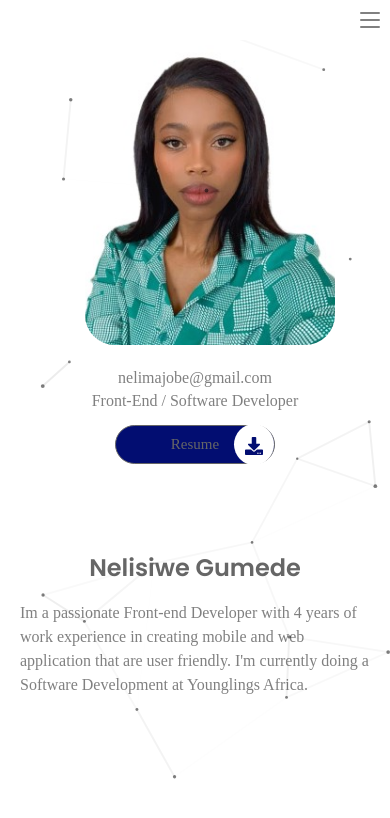
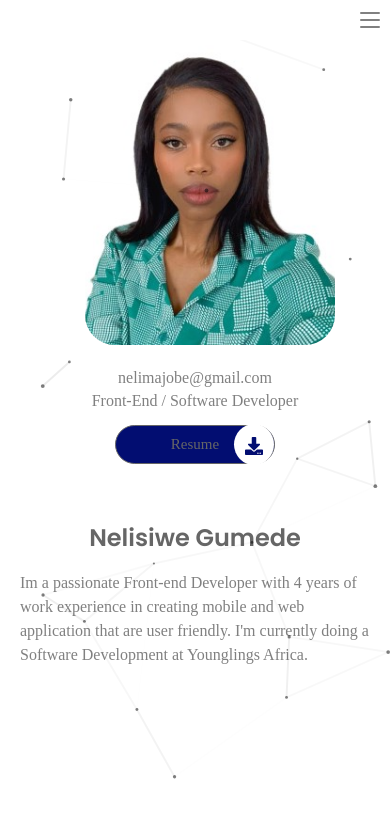
Before and after one commit to Nelisiwe/Nelisiwe-Portfolio, a React (Vite) app: page / in a window 390 px wide. Shown: the top 818 px of the page. Built offline with nearby package versions, Linux system fonts and the light colour scheme; a web font is replaced by a local one.

Commit message:
content alignment

```diff
--- a/src/pages/home/home.css
+++ b/src/pages/home/home.css
@@ -159,7 +159,8 @@
     .home_data {
       max-width: 100%;
       margin-inline: 0;
-      margin-top: 10px;
+      margin-top: 0;
+      padding-top: 0;
     }
 
     .home_title {
```
